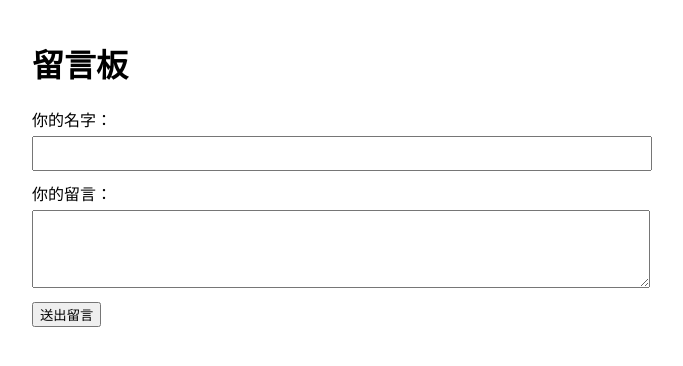
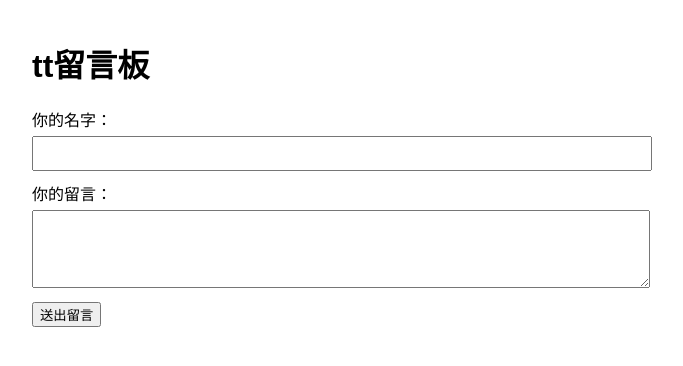
Before and after one commit to ericnging/my-first-website, a plain HTML site: page index.html in a window 1280 px wide. Shown: the whole page, without its empty margins (308-991 px from the left). Drawn offline with nearby package versions, Linux system fonts and the light colour scheme.

Commit message:
Update index.html

```diff
--- a/index.html
+++ b/index.html
@@ -1,7 +1,7 @@
 <!DOCTYPE html>
 <html>
 <head>
-  <title>tt留言板</title>
+  <title>留言板</title>
   <meta charset="UTF-8">
   <style>
     body { font-family: sans-serif; max-width: 600px; margin: 40px auto; padding: 0 20px; }
@@ -12,7 +12,7 @@
   </style>
 </head>
 <body>
-  <h1>留言板</h1>
+  <h1>tt留言板</h1>
 
   <form id="message-form">
     <label>你的名字：
```
